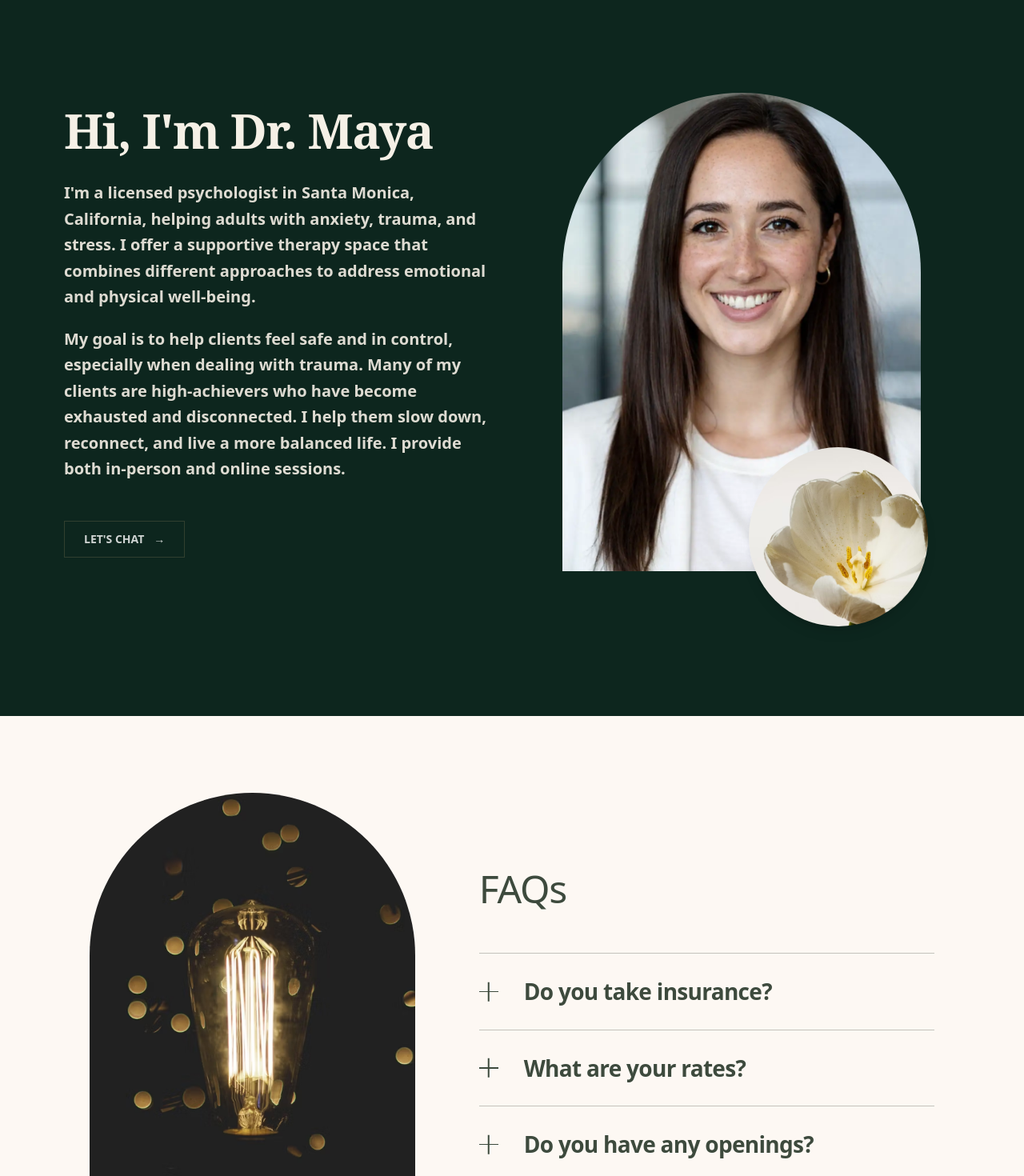
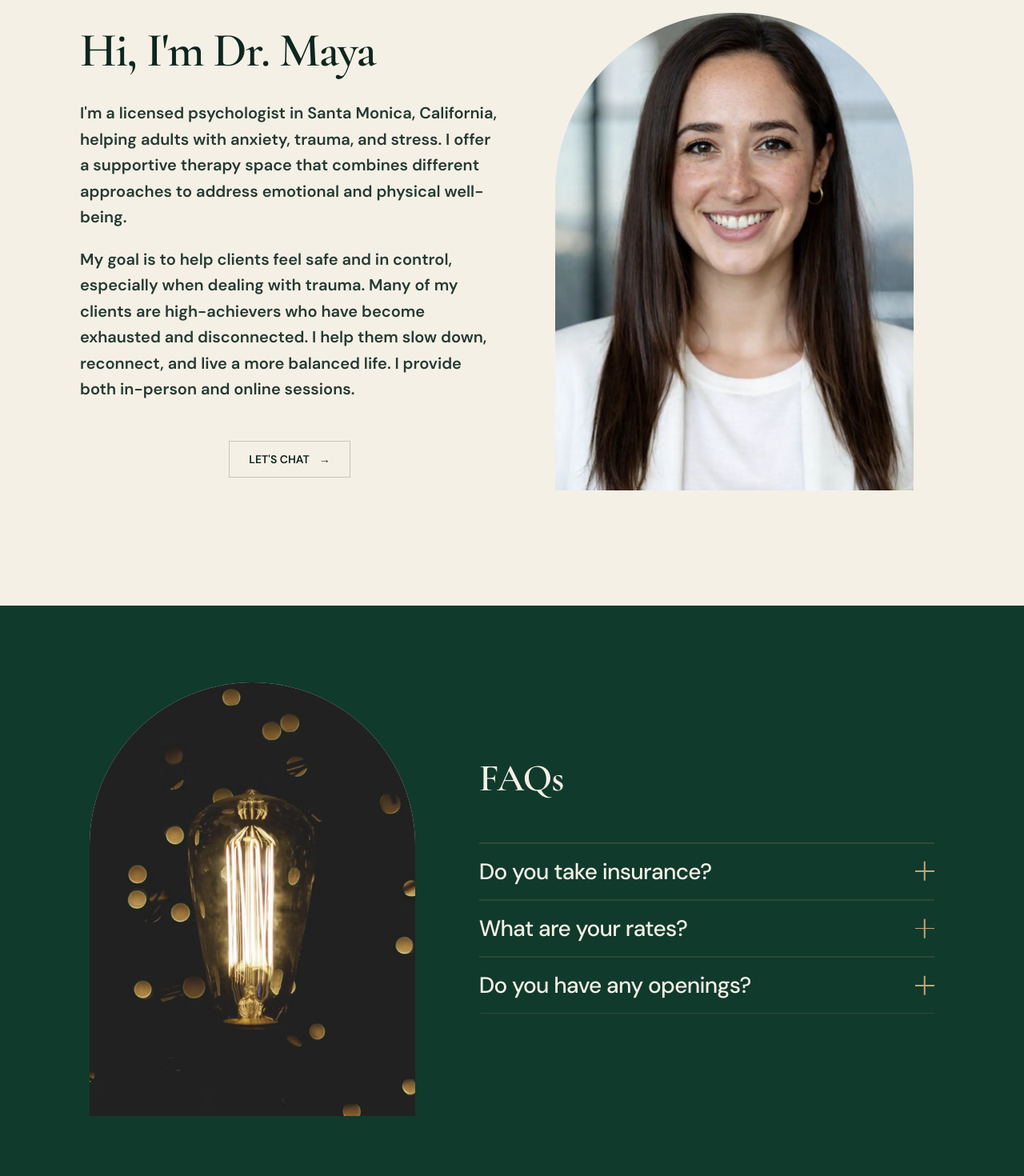
Before and after one commit to sohammk08/lilac-template, a Next.js app: page / in a window 1280 px wide. Shown: the part 3300-4770 px from the top of the page at 80% size. Built offline with nearby package versions, Linux system fonts and the light colour scheme.

Commit message:
design: Landing page redesign complete

```diff
--- a/app/components/FAQ.tsx
+++ b/app/components/FAQ.tsx
@@ -31,7 +31,7 @@ function FAQ() {
   };
 
   return (
-    <section className="bg-[#FDF8F3] font-sans py-16 sm:py-20 lg:py-24">
+    <section className="bg-[#103a2c] font-sans py-16 sm:py-20 lg:py-24">
       <div className="max-w-6xl mx-auto px-6 sm:px-8 lg:px-12">
         <div className="flex flex-col lg:flex-row gap-12 sm:gap-16 lg:gap-20 items-start">
           {/* Left Section - Image */}
@@ -47,37 +47,32 @@ function FAQ() {
 
           {/* Right Section - FAQ Content */}
           <div className="w-full lg:w-7/12 flex flex-col pt-0 lg:pt-24 order-2 lg:order-2">
-            <h2 className="text-3xl sm:text-4xl lg:text-5xl font-medium text-[#3d4a3d] mb-10 sm:mb-12 lg:mb-14 tracking-tight text-center lg:text-left">
+            <h2 className="text-3xl sm:text-4xl lg:text-5xl font-serif font-semibold text-[#f5f0e6] mb-10 sm:mb-12 lg:mb-14 tracking-tight text-center lg:text-left">
               FAQs
             </h2>
 
-            <div className="flex flex-col">
+            <div className="border-t border-[#c4a574]/20">
               {faqs.map((item, index) => {
                 const isOpen = openIndex === index;
 
                 return (
-                  <div
-                    key={index}
-                    className="border-t border-[#3d4a3d]/30 last:border-b"
-                  >
+                  <div key={index} className="border-y border-[#c4a574]/15">
                     <button
                       onClick={() => handleToggle(index)}
-                      className="w-full flex items-center gap-4 sm:gap-6 lg:gap-8 py-5 sm:py-6 lg:py-7 text-left group outline-none cursor-pointer"
+                      className="w-full flex items-center justify-between py-6 lg:py-4 text-left group outline-none cursor-pointer"
                     >
-                      {/* Icon */}
-                      <div className="relative w-5 h-5 sm:w-6 sm:h-6 flex items-center justify-center shrink-0">
-                        <span className="absolute w-5 sm:w-6 h-[1.5px] bg-[#3d4a3d]" />
+                      <span className="text-lg sm:text-xl lg:text-2xl xl:text-[28px] font-medium text-[#f5f0e6] tracking-tight group-hover:text-[#c4a574] transition-colors duration-300">
+                        {item.question}
+                      </span>
+                      <div className="relative w-5 h-5 sm:w-6 sm:h-6 flex items-center justify-center shrink-0 ml-4">
+                        <span className="absolute w-5 sm:w-6 h-[1.5px] bg-[#c4a574]" />
                         <motion.span
-                          className="absolute w-5 sm:w-6 h-[1.5px] bg-[#3d4a3d]"
+                          className="absolute w-5 sm:w-6 h-[1.5px] bg-[#c4a574]"
                           initial={{ rotate: 90 }}
                           animate={{ rotate: isOpen ? 0 : 90 }}
                           transition={{ duration: 0.3, ease: "easeInOut" }}
                         />
                       </div>
-
-                      <span className="text-lg sm:text-xl lg:text-2xl xl:text-[28px] font-bold text-[#3d4a3d] tracking-tight leading-snug">
-                        {item.question}
-                      </span>
                     </button>
 
                     <AnimatePresence initial={false}>
@@ -92,7 +87,7 @@ function FAQ() {
                           }}
                           className="overflow-hidden"
                         >
-                          <div className="pb-6 sm:pb-8 pl-9 sm:pl-12 lg:pl-14 text-[#3d4a3d] text-base sm:text-lg leading-relaxed max-w-xl font-normal">
+                          <div className="pb-8 text-[#f5f0e6]/90 text-base sm:text-lg leading-relaxed max-w-xl font-normal">
                             {item.answer}
                           </div>
                         </motion.div>
--- a/app/components/Hero.tsx
+++ b/app/components/Hero.tsx
@@ -9,7 +9,7 @@ function Hero() {
       <div className="mx-auto w-full max-w-7xl px-6 sm:px-8 lg:px-12 py-20">
         <div className="flex flex-col lg:flex-row items-center justify-center gap-12 lg:gap-20 xl:gap-32">
           {/* Image - Arched Shape */}
-          <div className="relative w-full max-w-[320px] sm:max-w-[380px] md:max-w-[420px] aspect-[3/4] mt-5 rounded-t-[200px] overflow-hidden shrink-0">
+          <div className="relative w-full max-w-[320px] sm:max-w-95 md:max-w-105 aspect-3/4 mt-5 rounded-t-[200px] overflow-hidden shrink-0">
             <motion.img
               src="/im1.png"
               alt="Misty forest with moonlit river"
--- a/app/components/ProfBackground.tsx
+++ b/app/components/ProfBackground.tsx
@@ -28,7 +28,7 @@ function ProfBackground() {
   };
 
   return (
-    <section className="bg-[#103a2c] font-sans py-20 lg:py-20">
+    <section className="bg-[#103a2c] font-sans py-20 lg:py-20 border-t border-[#c4a574]/20">
       <div className="max-w-4xl mx-auto px-6 lg:px-12">
         <h2 className="text-4xl lg:text-5xl font-serif font-semibold text-[#f5f0e6] text-center mb-8 tracking-tight">
           My Professional Background
--- a/app/components/TherapistIntroduction.tsx
+++ b/app/components/TherapistIntroduction.tsx
@@ -4,14 +4,14 @@ import { motion } from "framer-motion";
 
 function TherapistIntroduction() {
   return (
-    <section className="bg-[#0d261e] font-sans py-16 sm:py-20">
-      <div className="flex flex-col lg:flex-row justify-between min-h-150 lg:min-h-175 xl:min-h-200 px-6 sm:px-10 lg:px-16 xl:px-20 gap-12 lg:gap-8">
+    <section className="bg-[#f5f0e6] font-sans py-16 sm:py-20">
+      <div className="flex flex-col lg:flex-row justify-center px-6 lg:px-25 gap-12 lg:gap-8">
         {/* Left Section - Content */}
         <div className="w-full lg:w-1/2 flex flex-col justify-center font-semibold py-12 sm:py-16 lg:py-20 order-2 lg:order-1">
-          <h2 className="text-4xl sm:text-5xl lg:text-5xl xl:text-6xl font-serif font-semibold text-[#f5f0e6] mb-6 sm:mb-8 tracking-tight text-center lg:text-left">
+          <h2 className="text-4xl sm:text-5xl lg:text-5xl xl:text-6xl font-serif font-semibold text-[#0d261e] mb-6 sm:mb-8 tracking-tight">
             Hi, I&apos;m Dr. Maya
           </h2>
-          <div className="text-[#f5f0e6]/90 font-sans text-lg sm:text-xl leading-relaxed mb-10 sm:mb-12 text-center lg:text-left space-y-5">
+          <div className="text-[#0d261e]/90 font-sans text-lg sm:text-xl leading-relaxed mb-10 sm:mb-12 space-y-5">
             <p>
               I&apos;m a licensed psychologist in Santa Monica, California,
               helping adults with anxiety, trauma, and stress. I offer a
@@ -29,7 +29,7 @@ function TherapistIntroduction() {
 
           <Link
             href="/contact"
-            className="inline-flex mx-auto lg:mx-0 items-center gap-3 px-6 py-3 border border-[#c4a574]/20 text-white/80 text-sm font-semibold uppercase hover:bg-white/80 hover:text-green-800 transition-all duration-300 w-fit"
+            className="inline-flex mx-auto items-center gap-3 px-6 py-3 border border-[#0d261e]/20 text-[#0d261e] text-sm font-semibold uppercase hover:bg-white/80 hover:text-green-800 transition-all duration-300 w-fit"
           >
             Let&apos;s Chat
             <span aria-hidden="true">→</span>
@@ -37,21 +37,12 @@ function TherapistIntroduction() {
         </div>
 
         {/* Right Section - Images */}
-        <div className="w-full lg:w-1/2 relative flex items-center justify-center lg:justify-start lg:pl-8 xl:pl-12 order-1 lg:order-2">
+        <div className="w-full lg:w-1/2 relative flex items-center justify-center order-1 lg:order-2">
           {/* Main Image */}
           <div className="relative w-full max-w-70 sm:max-w-[320px] md:max-w-95 lg:max-w-sm xl:max-w-md aspect-3/4 rounded-t-full overflow-hidden">
             <motion.img
               src="/therapistImage.png"
-              alt="Lilac holding flowers"
-              className="absolute top-0 left-0 w-full h-full object-cover"
-            />
-          </div>
-
-          {/* Secondary image */}
-          <div className="absolute -bottom-6 right-9 sm:-bottom-8 sm:-right-1 lg:bottom-8 lg:-right-8 xl:right-10 w-24 h-24 sm:w-32 sm:h-32 md:w-40 md:h-40 lg:w-48 lg:h-48 xl:w-56 xl:h-56 rounded-full overflow-hidden z-10 shadow-lg">
-            <motion.img
-              src="/flowers.png"
-              alt="White flowers"
+              alt="Dr. Maya"
               className="absolute top-0 left-0 w-full h-full object-cover"
             />
           </div>
--- a/app/globals.css
+++ b/app/globals.css
@@ -1,5 +1,7 @@
+@import url("https://fonts.googleapis.com/css2?family=Cormorant+Garamond:ital,wght@0,300..700;1,300..700&family=DM+Sans:ital,wght@0,100..900;1,100..900&display=swap");
 @import "tailwindcss";
 
-body {
-  background-color: #fdf8f3;
+@theme {
+  --font-sans: "DM Sans", sans-serif;
+  --font-serif: "Cormorant Garamond", serif;
 }
```
